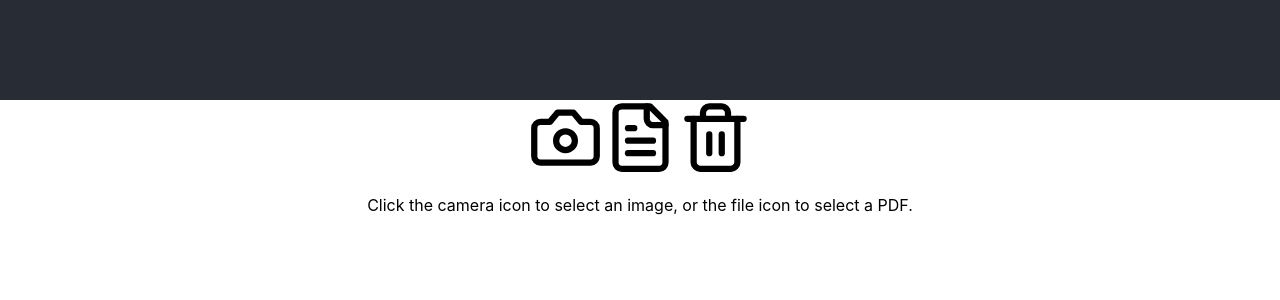
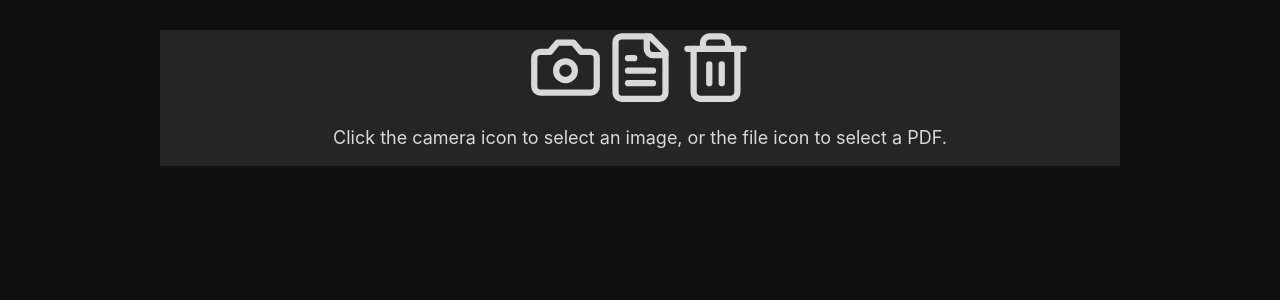
Before and after one commit to SebJana/receipt, a React (Create React App) app: page / in a window 1280 px wide. Shown: the top 300 px of the page. Built offline with nearby package versions, Linux system fonts and the light colour scheme.

Commit message:
added error display when extraction fails and started with first elements of css styling

```diff
--- a/src/App.css
+++ b/src/App.css
@@ -1,17 +1,40 @@
-.App {
-  text-align: center;
+:root {
+  --main-bg-color: #0f0f0f;
+  --main-fg-color: #252526;
+  --icon-green: #2e7d32;
+  --icon-red: #c33732;
+  --container-content-width: 50%;
+  --container-content-max-width: 450px;
 }
 
-.App-header {
-  background-color: #282c34;
-  height: 100px;
+html, body {
+  height: 100%;
+  background-color: var(--main-bg-color);
+}
+
+.App {
+  display:flex;
+  text-align: center;
+  justify-content:center;
+  background-color: var(--main-bg-color);
+  color: #d9d9d9;
+  font-size: 18px;
+  height: 100%;
+}
+
+.App-body {
   display: flex;
   flex-direction: column;
   align-items: center;
   justify-content: center;
-  font-size: calc(10px + 2vmin);
-  color: white;
+  height: auto;
+  background-color: var(--main-fg-color);
+  width:75%;
+  margin-top:30px;
+  margin-bottom:30px;
+  border:none;
 }
+
 
 .camera-icon, .trash-icon, .file-icon, .check-file-icon {
   width: 75px;
@@ -20,14 +43,27 @@
   transition: transform 0.2s ease-in-out;
 }
 
-.camera-icon:hover, .file-icon:hover, .check-file-icon:hover  {
-  transform: scale(1.1);  /* Slightly enlarge the icon on hover */
-  color: #2e7d32;
+.camera-icon:hover, .file-icon:hover, .check-file-icon:hover, .check-data-icon:hover {
+  transform: scale(1.1);
+  color: var(--icon-green);
 }
 
 .trash-icon:hover {
-  transform: scale(1.1);  /* Slightly enlarge the icon on hover */
-  color: #d2211b;
+  transform: scale(1.1);
+  color: var(--icon-red);
+}
+
+.preview_image{
+  display:flex;
+  width: var(--container-content-width);
+  max-width: var(--container-content-max-width);
+  box-shadow: 0 0 20px rgba(0, 0, 0, 1);
+  height:auto;
+}
+
+.preview_image img{
+  width:100%;
+  height:auto;
 }
 
 .loader-circle-icon {
@@ -41,9 +77,55 @@
   margin-top: 15px;
 }
 
-.preview_image img{
-  width:20%;
+.error-icon{
+  width: 50px;
   height: auto;
+  margin-top: 15px;
+  color: var(--icon-red);
+}
+
+.container-store-date-check{
+  display: flex;
+  justify-content: space-between;
+  align-items: center;
+  width: var(--container-content-width);
+  max-width: var(--container-content-max-width);
+  margin-top:20px;
+  margin-top:20px;
+}
+
+.container-store-date{
+  display:flex;
+  flex-direction:row;
+  justify-content: space-between;
+  width:90%;
+}
+
+.container-store {
+  display: flex;
+  border:none;
+  margin-right: 10px;
+  width:40%;
+  height:40px;
+  font-size:1.5em;
+
+}
+
+.container-date {
+  display: flex;
+  border:none;
+  width:60%;
+  height:40px;
+  font-size:1.5em;
+  max-width:200px;
+
+}
+
+.check-data-icon{
+  width:10%;
+  height: auto;
+  cursor: pointer;
+  transition: transform 0.2s ease-in-out;
 }
 
 @keyframes spin {
--- a/src/App.js
+++ b/src/App.js
@@ -1,6 +1,6 @@
 import React, { useState, useRef } from 'react';
 import './App.css';
-import { Camera, Trash2, FileText, Check, LoaderCircle } from 'lucide-react';
+import { Camera, Trash2, FileText, Check, LoaderCircle, ImageOff } from 'lucide-react';
 
 import { extractFromImage, extractFromPDF } from './extractTextFromFile';
 import { processReceiptDict, processReceiptItems, getPossibleStoreKeys } from './processReceipt';
@@ -19,6 +19,7 @@ function App() {
   const [imgElement, setImgElement] = useState(null); // Store the actual Image element for OCR extraction
   const [store, setStore] = useState(null); // Store the user-selected or extracted store name
   const [date, setDate] = useState(null); // Store the user-selected or extracted date
+  const [extractionError, setExtractionError] = useState(null); // Store the extraction error message
   const [receipt, setReceipt] = useState(null); // Store the processed receipt object
   const [receiptItems, setReceiptItems] = useState(null); // Store the extracted ReceiptItems
 
@@ -128,7 +129,7 @@ function App() {
         const receipt = processReceiptDict(text_dict); // Process the extracted text into a receipt object
         startUserConfirmationStoreAndDate(receipt); // Begin user confirmation of store and date
       } catch (err) {
-        console.error(err);
+        setExtractionError(err.message); // Store the error message for display
       }
     }
     // Handle extraction for PDF files using PDF.js
@@ -138,7 +139,7 @@ function App() {
         const receipt = processReceiptDict(text_dict); // Process the extracted text into a receipt object
         startUserConfirmationStoreAndDate(receipt); // Begin user confirmation of store and date
       } catch (err) {
-        console.error(err);
+        setExtractionError(err.message); // Store the error message for display
       }
     }
 
@@ -150,7 +151,12 @@ function App() {
    * @param {Object} receipt - The receipt object that has been processed and confirmed by the user.
    */
   const runReceiptItems = (receipt) => {
+    try {
       setReceiptItems(processReceiptItems(receipt)); // Process the receipt items (store-specific logic)
+    }
+    catch (err) {
+      setExtractionError(err.message); // Store the error message for display
+    }
   };
 
   /**
@@ -184,6 +190,7 @@ function App() {
     setImgElement(null); // Clear the image element
     setIsLoading(false); // Reset loading state
     setIsUserConfirmedStoreDate(false); // Reset user confirmation state
+    setExtractionError(null); // Clear the extraction error message
     setReceipt(null); // Clear the Receipt dict
     setReceiptItems(null) // Clear the ReceiptItem array
   };
@@ -213,8 +220,9 @@ function App() {
   };
 
   return (
+
     <div className="App">
-      <header className="App-header"></header>
+      <div className="App-body">
         <div>
           {/* Hidden input for images */}
           <input
@@ -262,24 +270,37 @@ function App() {
           <LoaderCircle className="loader-circle-icon" />
         )}
 
+        {/* Display extraction error message if extraction fails */}
+        {extractionError && (
+          <div>
+            <ImageOff className="error-icon" />
+            <p className="error-message">{extractionError}</p>
+          </div>
+        )}
+
         {/* Display store and date confirmation after file extraction */}
-      {isPicExtractionConfirmed && !isLoading && !isUserConfirmedStoreDate && (
-        <div>
+        {isPicExtractionConfirmed && !isLoading && !isUserConfirmedStoreDate && !extractionError && (
+          <div className ="container-store-date-check">
+            <div className="container-store-date">
+                <div className="container-store">
                   {/* Dropdown for selecting or confirming the store */}
                   <select defaultValue={store} onChange={(e) => setStore(e.target.value)}>
                     {possibleStores.map((storeOption, index) => (
                       <option key={index} value={storeOption}>{storeOption}</option>
                     ))}
                   </select>
-
+                </div>
+              <div className="container-date">
                 {/* Input field for confirming or editing the date */}
                 <input type="date" value={date} onChange={(e) => setDate(e.target.value)} />
-
+              </div>
+            </div>
             {/* Check icon to confirm store and date */}
             <Check onClick={handleUserConfirmationStoreAndDate} className="check-data-icon" />
           </div>
         )}
       </div>
+    </div>
   );
 }
 
--- a/src/categoryMatching.js
+++ b/src/categoryMatching.js
@@ -65,7 +65,6 @@ return {
 
     "Gemüse": ["Aubergine ","Avocado","Baby Spinat","Blattspinat","Blaukraut","Blumenkohl","Brokkoli","Cherrytomaten","Dattelcherrytomaten","Eisbergsalat","Erbse","Erbsen","Feldsalat","Fenchel","Grünkohl","Gurke Stk","Gurken","Ingwer","Karotten","Kartoffeln","Knoblauch","Kohlrabi","Kopfsalat","Kürbis","Lauch","Lauchzwiebeln","Mais","Mais Stk","Mangold","Mini Möhren","Miniromato","Möhren","Paprika","Paprika rot","Paprika rot, spitz","Petersilie","Pflücksalat","Pflücksalat mediter.","Radieschen","Rahmspinat","Rosenkohl","Rote Bete","Rotkohl","Rucola","Salat","Schnittlauch","Sellerie","Spargel","Spinat","Spitzpaprika","Stangenspargel","Strauchtomaten","Süßkartoffeln","TO Miniroma","Tomate","Tomaten","Weißkohl","Zucchini","Zwiebel rot","Zwiebeln"],
 
-
     "Leergut":["Pfand","Leergut","Pfandartikel", "Pfand 0,25"],
 
     "Fleischprodukte": ["Aoste Stickado & Brot","Bayer. Leberk","Bayerischer Leberkäse","Cevapcici","Chicken","Chicken Nuggets","Cordon Bleu","Gefl. Lyoner","Gefl. Lyoner","Gefl. Mortadella","Geflügelleberwurst","Geflügel-Mortadella","Geschnet.","Geschnetzeltes","Grillschinken","Gutsleberwurst","Gyros","Hä.Geschnetz.","Hackfleisch","Hackfleisch gemischt","Haenchenbrust","Hähn.-Geschnetzeltes","Hähnchenbr. hauchd.","Hänchen","Hänchen Schnitzel","Hänchenbr.","Hänchenbrust","Huhn","Hünchenbrust","Karli Knusper Dinos","Katenschinken","Katenschinken Würfel","Leberkäse","Leberwurst","Lyoner","Mortadella","P.Hackfleisch","Pfefferbeißer","Pommersche","Puten Mini-Steaks","Puten-Geschnetzeltes","Puten-Mini-Steaks","Putenschni.","Putenschnitzel","Rinder Cevapcici","Rinderhackfleisch","Roast Chicken","Royal Hänchenbrust","Rü. Schnitzel veg.","Rü.Pomm.Schnitll.","Rü.Salami Peperoni","Rüg. Schinkensp. Pf.","Rügenwalder","Salami","Salami Sticks","Schinken","Schinkenwürfel","Schnitzel","Steak","Stickado","Stickado Hähnchen","Truthahnbrust","Truthahnschinken","Wurst/Schinken"],
@@ -80,7 +79,9 @@ return {
     "Zwiebelbaguette",
     "Baguette",
     "Laugenstange",
-    "Croissant"
+    "Croissant",
+    "Laugenbrezel",
+
     ],
     "Getränke":[
     "Coca Cola Zero",
--- a/src/processReceipt.js
+++ b/src/processReceipt.js
@@ -11,7 +11,7 @@ import { fuzzyMatch, getCategories } from "./categoryMatching";
 export function processReceiptDict(receiptDict) {
     //TODO Error Handling, Edge Cases
 
-    if (!receiptDict) {
+    if (!receiptDict || getDictLength(receiptDict) === 0) {
         throw new Error('Receipt text couldn’t be extracted');
     }
 
@@ -30,7 +30,7 @@ export function processReceiptDict(receiptDict) {
     // Step 4: Extract the total sum from the receipt
     const receiptSum = extractSum(relevantReceiptDict);
 
-    if (!relevantReceiptDict || Object.keys(relevantReceiptDict).length === 0) {
+    if (!relevantReceiptDict || getDictLength(relevantReceiptDict) === 0) {
         throw new Error('Unable to process the receipt.');
     }
 
@@ -75,6 +75,10 @@ export function processReceiptItems(receipt) {
             console.log("Store yet to be processed, using default method");
     }
 
+    if (receiptItems.length === 0) {
+        throw new Error('No Items found in the receipt.');
+    }
+
     // Apply the discounts
     const receiptDiscount = extractDiscountRows(receiptDict);
     receiptItems = applyDiscounts(receiptItems, receiptDiscount);
@@ -83,7 +87,7 @@ export function processReceiptItems(receipt) {
     addCategories(receiptItems);
 
     // TODO
-    // Categories (fuzzy matching)
+    // Categories (fuzzy matching, possible weight adjustments)
     // Pfandrückgabe Lidl, ...(?) adjustment
     // kg row handling (kg row contains price at Kaufland)
     // Sie sparen... row filter (Kaufland)
```
Lines whose indentation alone changed are shown as unchanged.
